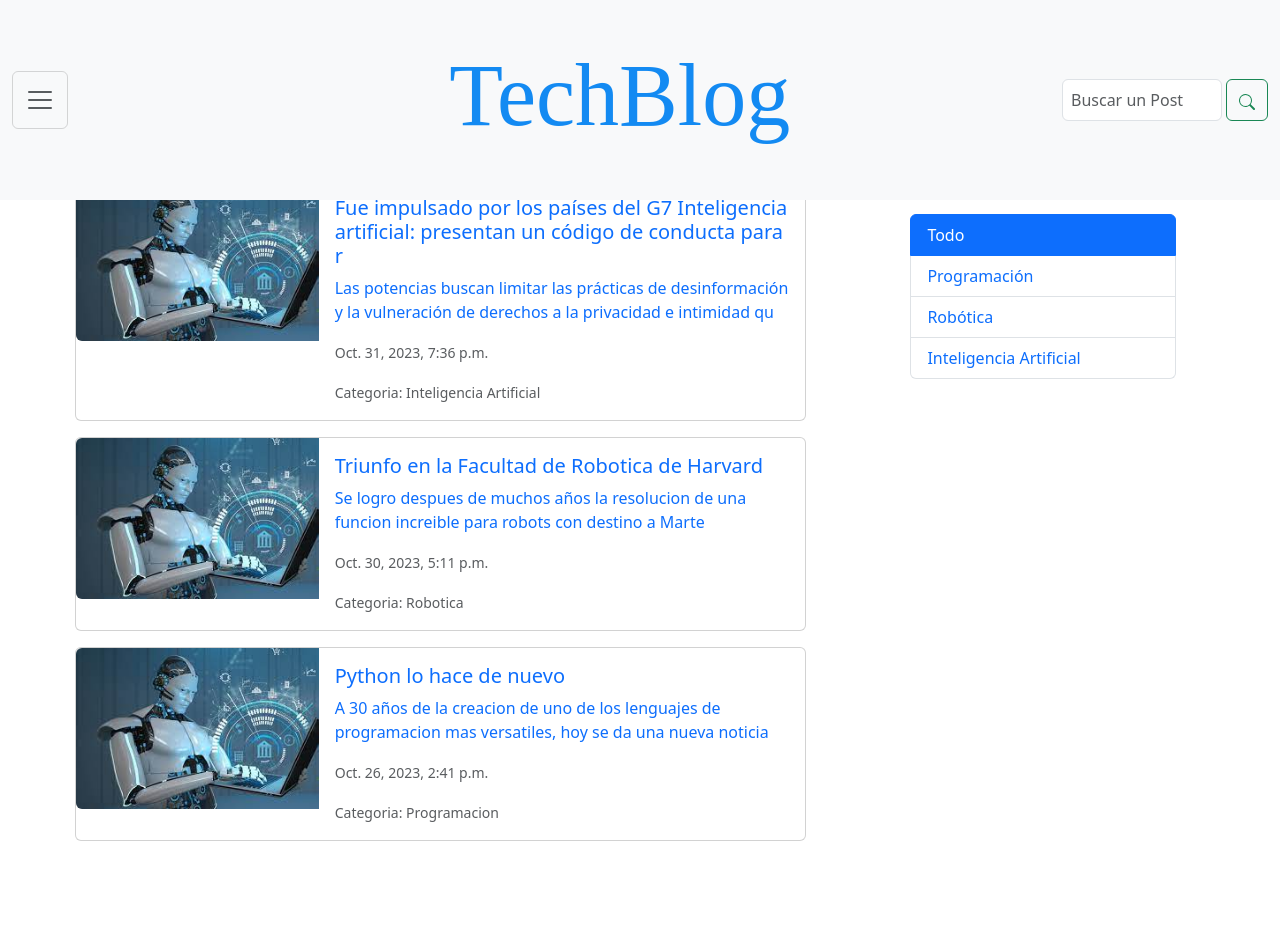
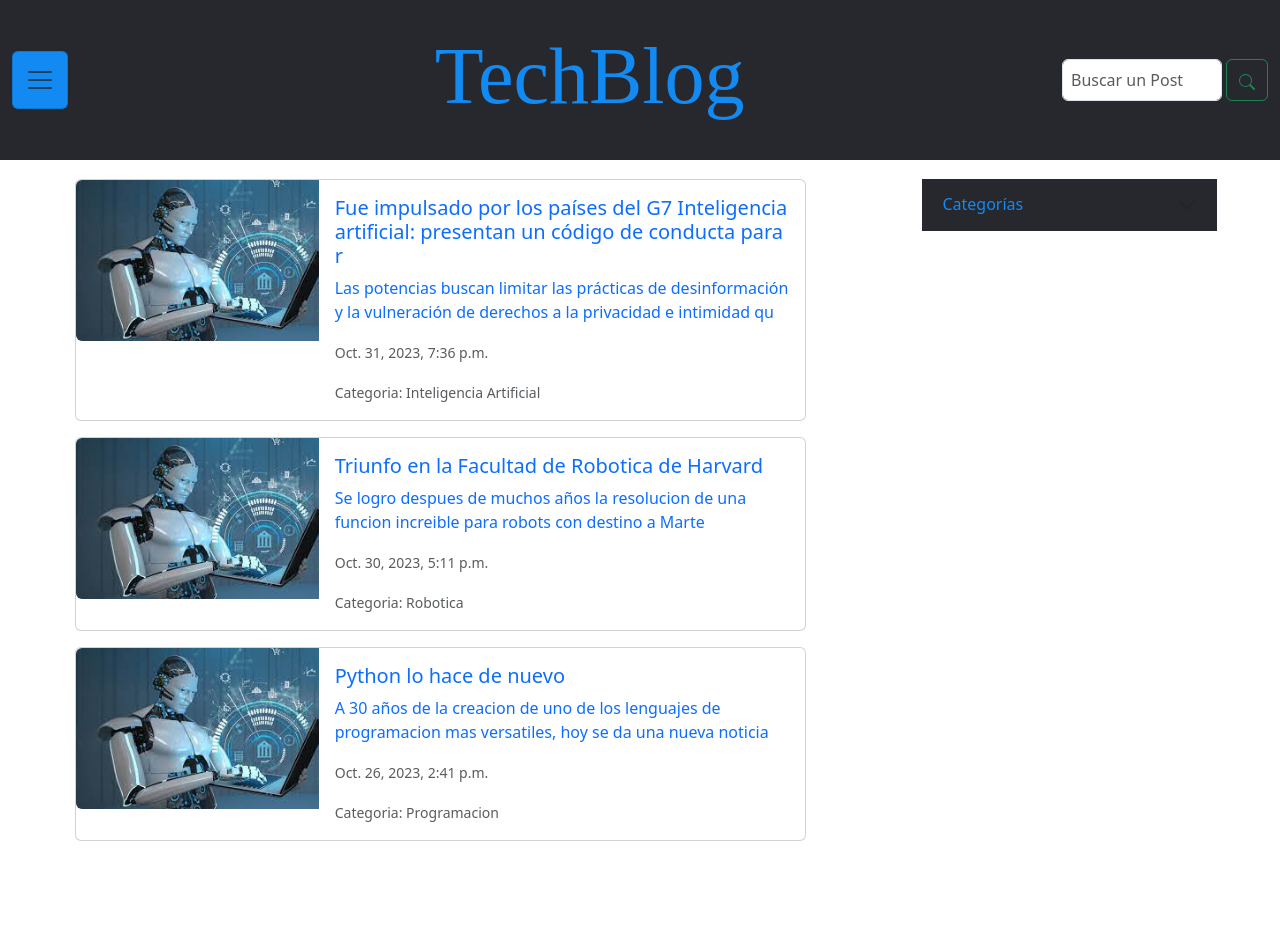
Before and after one commit to flavioaguirre/Tercera-pre-entrega-Aguirre, a Django app: page /inicio_blog/ in a window 1280 px wide. Run offline with Django 4.2, Linux system fonts and the light colour scheme; data comes from the database, SQL or seed files in the repository; both versions use the stored data as it was after the commit; parts of the project's set-up code (start-up, migrations or seed data) failed here and were passed over.

Commit message:
Mejorando el nav y el botón aside 1

```diff
--- a/inicio_blog/static/css/styles.css
+++ b/inicio_blog/static/css/styles.css
@@ -3,6 +3,9 @@ a{
     font-style: inherit;
 }
 
+a:hover{
+    color: none;
+}
 
 html body ul {
     list-style-type: none;
@@ -17,20 +20,39 @@ iframe {
     display: block;
 }
 
+.header{
+
+}
+
 .navbar{
     position: fixed;
-    height: 25%;
+    height: 20%;
+    background: #27282D;
+}
+
+.nav-link{
+    color: #138af2;
+    font-size: 1.1rem;
+}
+
+.navbar-toggler{
+    background: #138af2;
 }
 
 .navbar-toggler-icon{
     padding: .5rem;
     height:3rem;
-    border: none;
+}
+
+.offcanvas{
+    background: #27282D;
+    color: #138af2;
 }
 
 .navbar-brand {
     font-family: 'Times New Roman', Times, serif;
-    font-size: 5.5rem;
+    font-size: 5rem;
+    margin-left: 10%;
     color: #138af2;
 }
 
@@ -59,5 +81,24 @@ article.contenedor-article{
 }
 
 .container-aside{
-    margin-top: 5%;
+    margin-top: 2%;
 }
+
+.header_offcanvas{
+    color: #138af2;
+}
+
+.bg-button-aside{
+    background: #27282D;
+    color: #138af2;
+}
+
+.bg-hr{
+    color: #138af2;
+}
+.bg-button-aside-h2{
+    border-radius: 50%;
+}
+.accordion-button::after{
+    color: #138af2;
+}
--- a/inicio_blog/templates/inicio_blog/index.html
+++ b/inicio_blog/templates/inicio_blog/index.html
@@ -31,12 +31,28 @@
             {% endif %}
         </section>
         <aside class="container container-aside">
-            <ul class="row list-group">
-                <li class="list-group-item active col-md-10" aria-current="true">Todo</li>
-                <li class="list-group-item col-md-10"><a href="#" name="Programación">Programación</a></li>
-                <li class="list-group-item col-md-10"><a href="#" name="Robótica">Robótica</a></li>
-                <li class="list-group-item col-md-10"><a href="#" name="Matemáticas">Inteligencia Artificial</a></li>
-            </ul>
+            <div class="accordion accordion-flush bg-dark bg-button-aside-h2" id="accordionFlushExample">
+                <div class="accordion-item bg-dark">
+                  <h2 class="accordion-header bg-button-aside-h2">
+                    <button class="accordion-button collapsed bg-button-aside" type="button" data-bs-toggle="collapse" data-bs-target="#flush-collapseOne" aria-expanded="false" aria-controls="flush-collapseOne">
+                      Categorías
+                    </button>
+                  </h2>
+                  <div id="flush-collapseOne" class="accordion-collapse collapse" data-bs-parent="#accordionFlushExample">
+                    <div class="accordion-body"><ul class="p-0">
+                        <li class="list-group-item col-md-10"><a href="#" name="Programación">Programación ( )</a></li>
+                        <hr class="bg-hr">
+                        <li class="list-group-item col-md-10"><a href="#" name="Robótica">Robótica ( )</a></li>
+                        <hr class="bg-hr">
+                        <li class="list-group-item col-md-10"><a href="#" name="Matemáticas">Inteligencia Artificial ( )</a></li>
+                    </ul>
+                    </div>
+                  </div>
+                </div>
         </aside>
     </main>
 {% endblock %}
+
+<strong>
+
+</strong>
--- a/templates/base.html
+++ b/templates/base.html
@@ -10,13 +10,13 @@
 </head>
 <body>
     <header class="header">
-        <nav class="navbar sticky-top bg-body-tertiary fixed-top">
+        <nav class="navbar sticky-top fixed-top">
             <div class="container-fluid d-f justify-content-space-beetwen">
                 <button class="navbar-toggler" type="button" data-bs-toggle="offcanvas" data-bs-target="#offcanvasNavbar" aria-controls="offcanvasNavbar" aria-label="Toggle navigation">
                     <span class="navbar-toggler-icon"></span>
                 </button>
                 <div class="offcanvas offcanvas-start" tabindex="-1" id="offcanvasNavbar" aria-labelledby="offcanvasNavbarLabel">
-                    <div class="offcanvas-header">
+                    <div class="offcanvas-header header_offcanvas">
                         <h5 class="offcanvas-title" id="offcanvasNavbarLabel">TechBlog</h5>
                         <button type="button" class="btn-close" data-bs-dismiss="offcanvas" aria-label="Close"></button>
                     </div>
@@ -25,6 +25,7 @@
                             <li class="nav-item">
                                 <a class="nav-link active" aria-current="page" href={% url "inicio_blog" %}>Inicio</a>
                             </li>
+                            <hr>
                             {% if user.is_authenticated %}
                             <li class="nav-item">
                                 <a class="nav-link" href={% url "creacion_posteo" %}>Nuevo Post</a>
@@ -32,6 +33,7 @@
                             <li class="nav-item">
                                 <a class="nav-link" href={% url "mis_posteos" %}>Mis Posts</a>
                             </li>
+                            <hr>
                             <li class="nav-item">
                                 <a class="nav-link" href={% url "empleos" %}>Empleos</a>
                             </li>
@@ -39,12 +41,14 @@
                                 <a class="nav-link" href={% url "pubicar_empleos" %}>Publicar empleo</a>
                             </li>
                             <li class="nav-item">
-                                <a class="nav-link" href={% url "foro_discusion" %}>foro</a>
+                                <hr>
+                                <a class="nav-link" href={% url "foro_discusion" %}>Foro</a>
                             </li>
                             <li class="nav-item">
                                 <a class="nav-link" href={% url "comentar_foro" %}>Nuevo Comentario</a>
                             </li>
                             <li class="nav-item">
+                                <hr>
                                 <a class="nav-link" href={% url "logout" %}>Cerrar sesión</a>
                             </li>
                             {% else %}
@@ -58,7 +62,7 @@
                         </ul>
                     </div>
                 </div>
-                <h1 style="margin-left: 10%;"><a class="navbar-brand" href="#">TechBlog</a></h1>
+                <h1 class="h1_brand_navbar"><a class="navbar-brand brand_navbar" href="#">TechBlog</a></h1>
                 <form class="d-flex" role="search">
                     <input class="form-control me-1" type="search" placeholder="Buscar un Post" name="titulo_posteo" aria-label="Search">
                     <button class="btn btn-outline-success" type="submit">
```
Also changed, not shown: foro/templates/foro/foro_discusion.html (+8 -7 lines), db.sqlite3.
